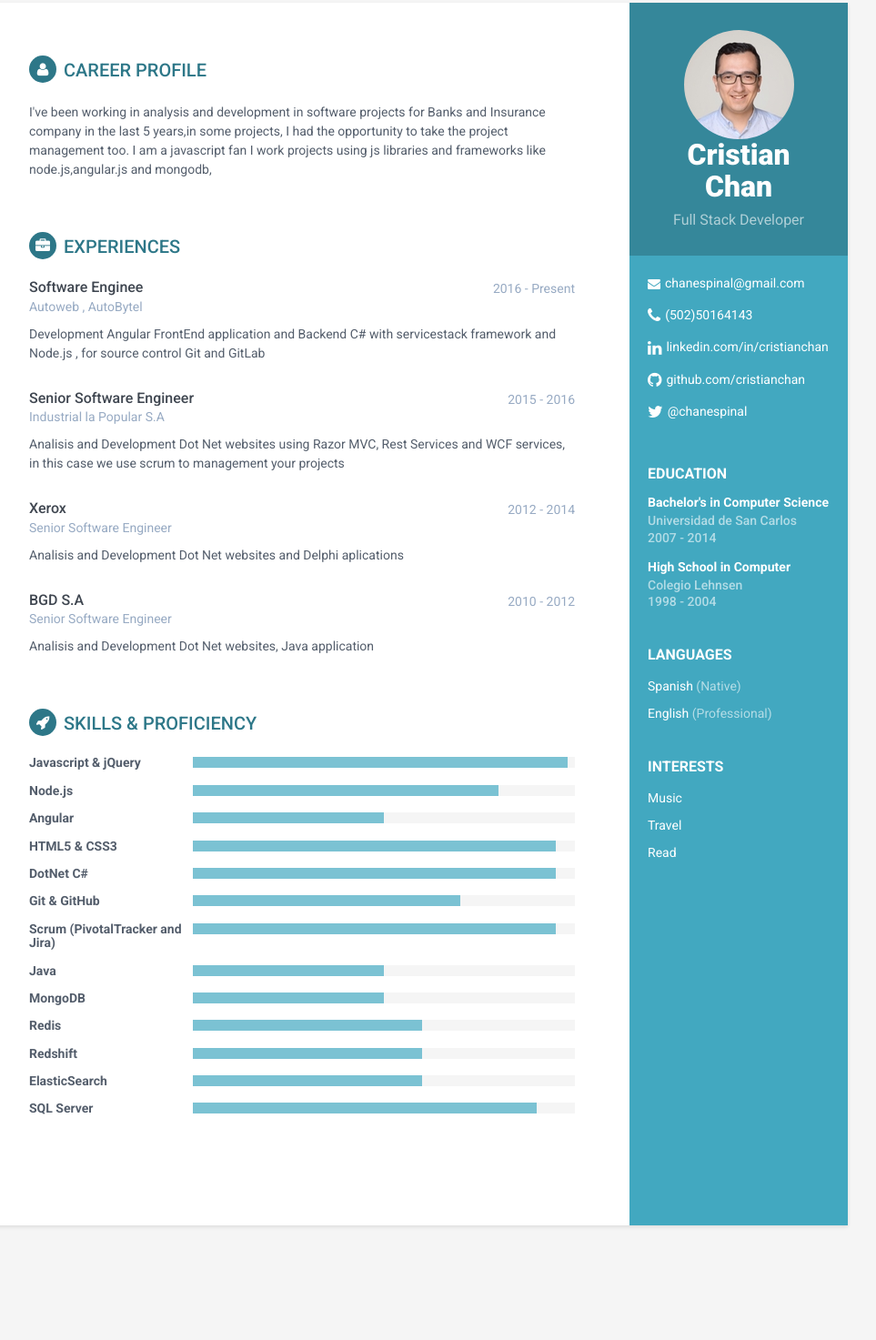
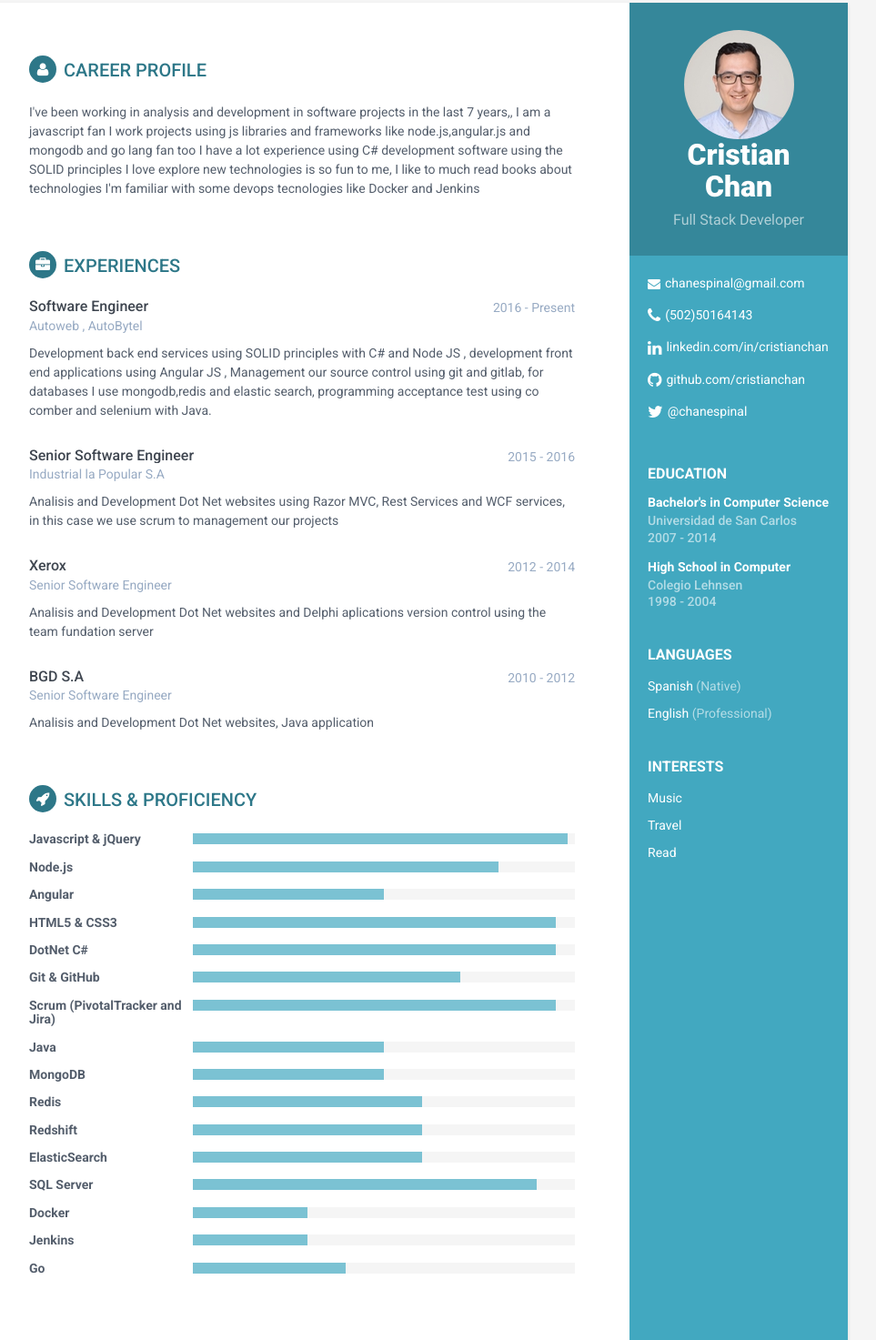
Before and after one commit to cristianchan/cristianchan.github.io, a plain HTML site: page index.html in a window 1280 px wide. Shown: the part 27-1500 px from the top of the page at 91% size, without its empty margins (188-1151 px from the left). Drawn offline with Linux system fonts and the light colour scheme.

Commit message:
update cv

```diff
--- a/index.html
+++ b/index.html
@@ -83,7 +83,7 @@
                 <h2 class="section-title"><i class="fa fa-user"></i>Career Profile</h2>
                 <div class="summary">
                     <p>
-                      I've been working in analysis and development in software projects for Banks and Insurance company in the last 5 years,in some projects, I had the opportunity to take the project management too. I am a javascript fan I work projects using js libraries and frameworks like node.js,angular.js and mongodb,
+                      I've been working in analysis and development in software projects  in the last  7 years,,  I am a javascript fan I work projects using js libraries and frameworks like node.js,angular.js and mongodb and go lang fan too I have a lot experience using C# development software using the SOLID principles I love explore new technologies is so fun to me, I like to much read books about technologies  I'm familiar with some devops tecnologies like Docker and Jenkins
                     </p>
                 </div><!--//summary-->
             </section><!--//section-->
@@ -94,13 +94,13 @@
                 <div class="item">
                     <div class="meta">
                         <div class="upper-row">
-                            <h3 class="job-title">Software Enginee</h3>
+                            <h3 class="job-title">Software Engineer</h3>
                             <div class="time">2016 - Present</div>
                         </div><!--//upper-row-->
                         <div class="company">Autoweb , AutoBytel </div>
                     </div><!--//meta-->
                     <div class="details">
-                        <p>Development Angular FrontEnd application and Backend C# with servicestack framework and Node.js , for source control  Git and GitLab </p>
+                        <p>Development back end services using SOLID principles with C# and Node JS , development front end applications using Angular JS , Management our source control using git and gitlab, for databases I use mongodb,redis and elastic search, programming acceptance test using co comber and selenium with Java. </p>
                     </div><!--//details-->
                 </div><!--//item-->
 
@@ -113,7 +113,7 @@
                         <div class="company">Industrial la Popular S.A</div>
                     </div><!--//meta-->
                     <div class="details">
-                        <p>Analisis and Development Dot Net websites using Razor MVC, Rest Services and WCF services, in this case we use scrum to management your projects</p>
+                        <p>Analisis and Development Dot Net websites using Razor MVC, Rest Services and WCF services, in this case we use scrum to management our projects</p>
 
                     </div><!--//details-->
                 </div><!--//item-->
@@ -127,7 +127,7 @@
                         <div class="company">Senior Software Engineer</div>
                     </div><!--//meta-->
                     <div class="details">
-                        <p>Analisis and Development Dot Net websites  and Delphi aplications</p>
+                        <p>Analisis and Development Dot Net websites  and Delphi aplications version control using the team fundation server</p>
                     </div><!--//details-->
                 </div><!--//item-->
 
@@ -254,6 +254,27 @@
                             </div>
                         </div><!--//level-bar-->
                     </div><!--//item-->
+                    <div class="item">
+                        <h3 class="level-title">Docker</h3>
+                        <div class="level-bar">
+                            <div class="level-bar-inner" data-level="30%">
+                            </div>
+                        </div><!--//level-bar-->
+                    </div><!--//item-->
+                    <div class="item">
+                        <h3 class="level-title">Jenkins</h3>
+                        <div class="level-bar">
+                            <div class="level-bar-inner" data-level="30%">
+                            </div>
+                        </div><!--//level-bar-->
+                    </div><!--//item-->
+                    <div class="item">
+                        <h3 class="level-title">Go</h3>
+                        <div class="level-bar">
+                            <div class="level-bar-inner" data-level="40%">
+                            </div>
+                        </div><!--//level-bar-->
+                    </div><!--//item-->
                 </div>
             </section><!--//skills-section-->
 
```
